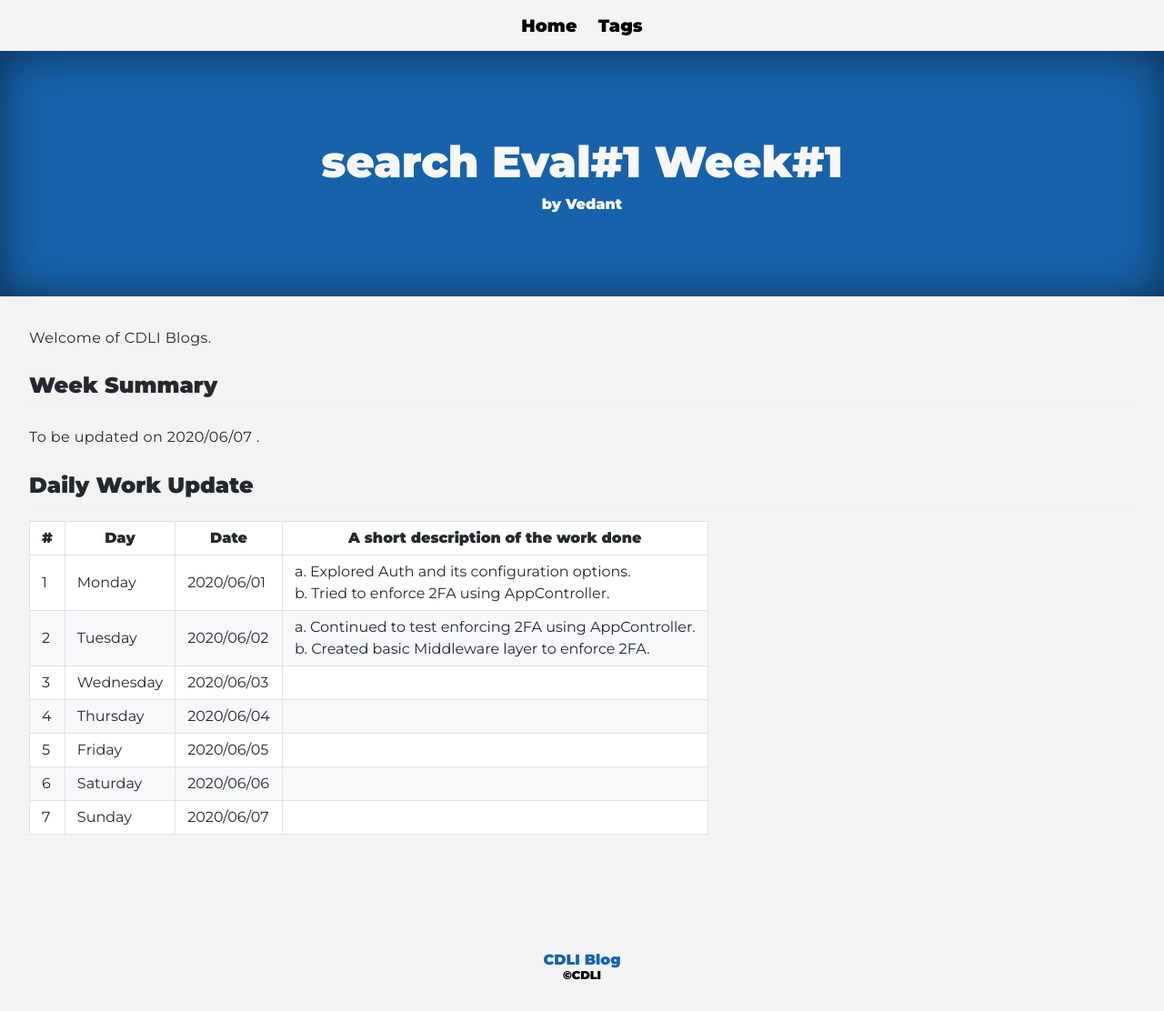
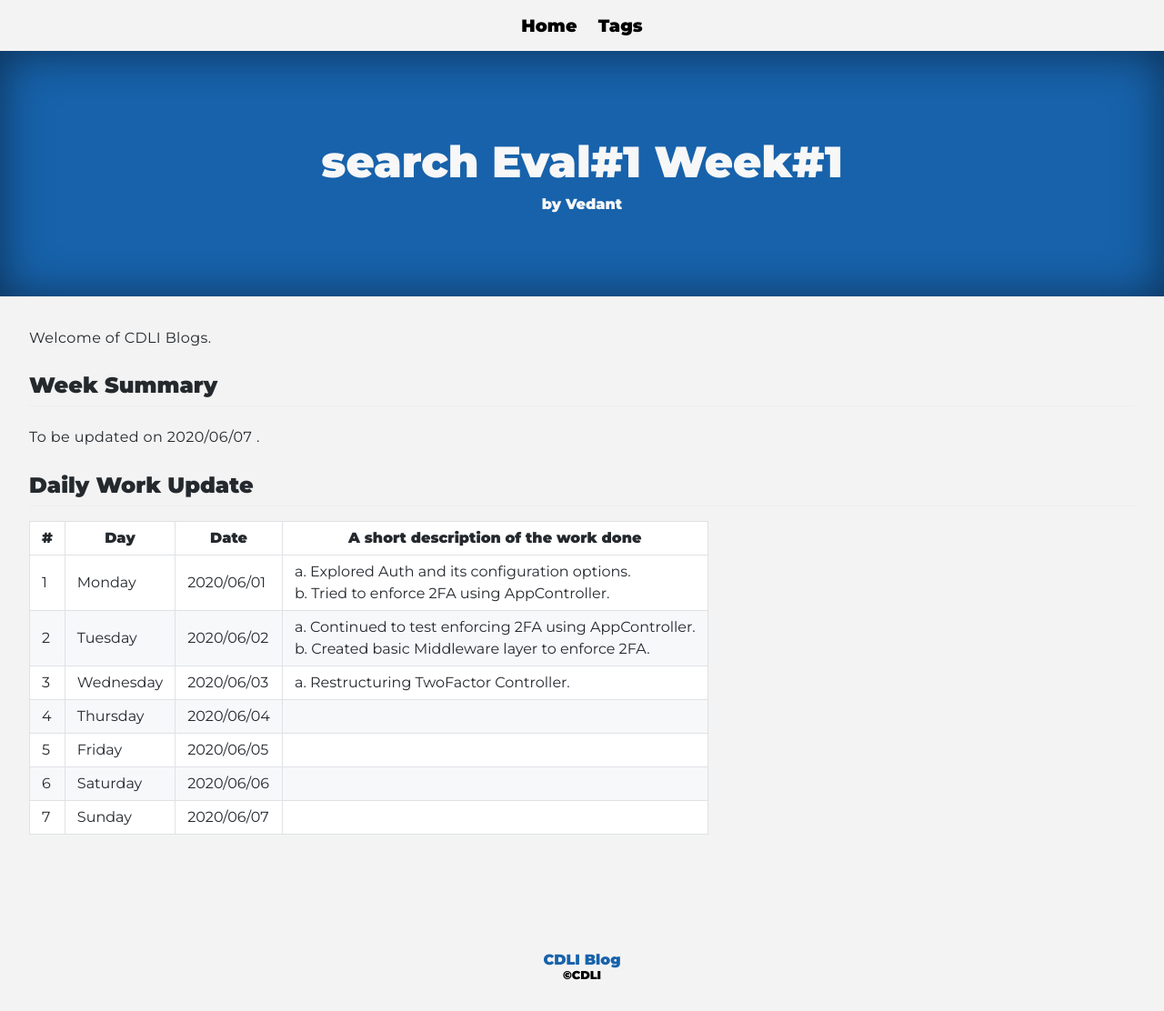
Before and after one commit to cdli-gh/blog, a Jekyll site: the page built from _blog/gsoc20/search/posts/01_week1.md, in a window 1280 px wide. Shown: the whole page at 91% size. Built offline with Jekyll 4.4.1, drawn with Linux system fonts in a browser that asks for light colours; Markdown is read by kramdown in place of the engine named in the settings.

Commit message:
Search : DailyUpdates 1:3

```diff
--- a/_blog/gsoc20/search/posts/01_week1.md
+++ b/_blog/gsoc20/search/posts/01_week1.md
@@ -23,7 +23,7 @@ To be updated on 2020/06/07 .
 |---	|---	|---	|---	|
 |1   	| Monday 	|   2020/06/01	| a. Explored Auth and its configuration options. <br>b. Tried to enforce 2FA using AppController. |
 |2   	| Tuesday  	|   2020/06/02	|  a. Continued to test enforcing 2FA using AppController. <br> b. Created basic Middleware layer to enforce 2FA.|
-|3   	| Wednesday  	|  2020/06/03 	|   	|
+|3   	| Wednesday  	|  2020/06/03 	|  a. Restructuring TwoFactor Controller. |
 |4   	| Thursday  	|   2020/06/04	|   	|
 |5   	| Friday  	|   2020/06/05	|   	|
 |6   	| Saturday  	|   2020/06/06	|   	|
```
